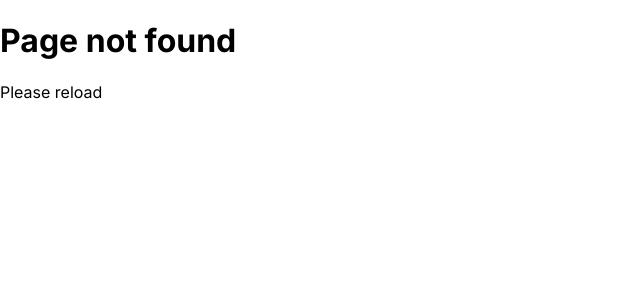
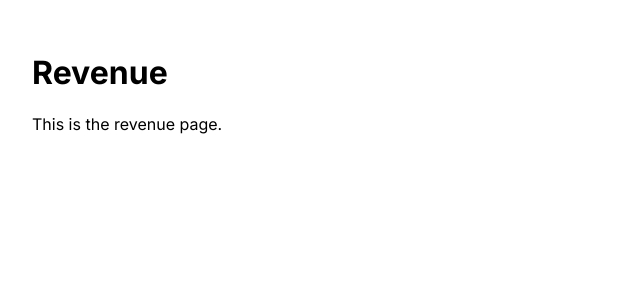
Before and after one commit to sarank1634/hello-world, a Next.js app: page /revenue in a window 1280 px wide. Before the commit this address had no page. Shown: the top 300 px of the page, without its empty margins (0-640 px from the left). Built offline with nearby package versions, Linux system fonts and the light colour scheme.

Commit message:
fix few issues meta details

```diff
--- /dev/null
+++ b/src/app/revenue/page.tsx
@@ -0,0 +1,8 @@
+export default function Revenue() {
+  return (
+    <main style={{ padding: '2rem' }}>
+      <h1>Revenue</h1>
+      <p>This is the revenue page.</p>
+    </main>
+  );
+}
```
Also changed, not shown: src/app/about/page.tsx (+7 -1 lines).
